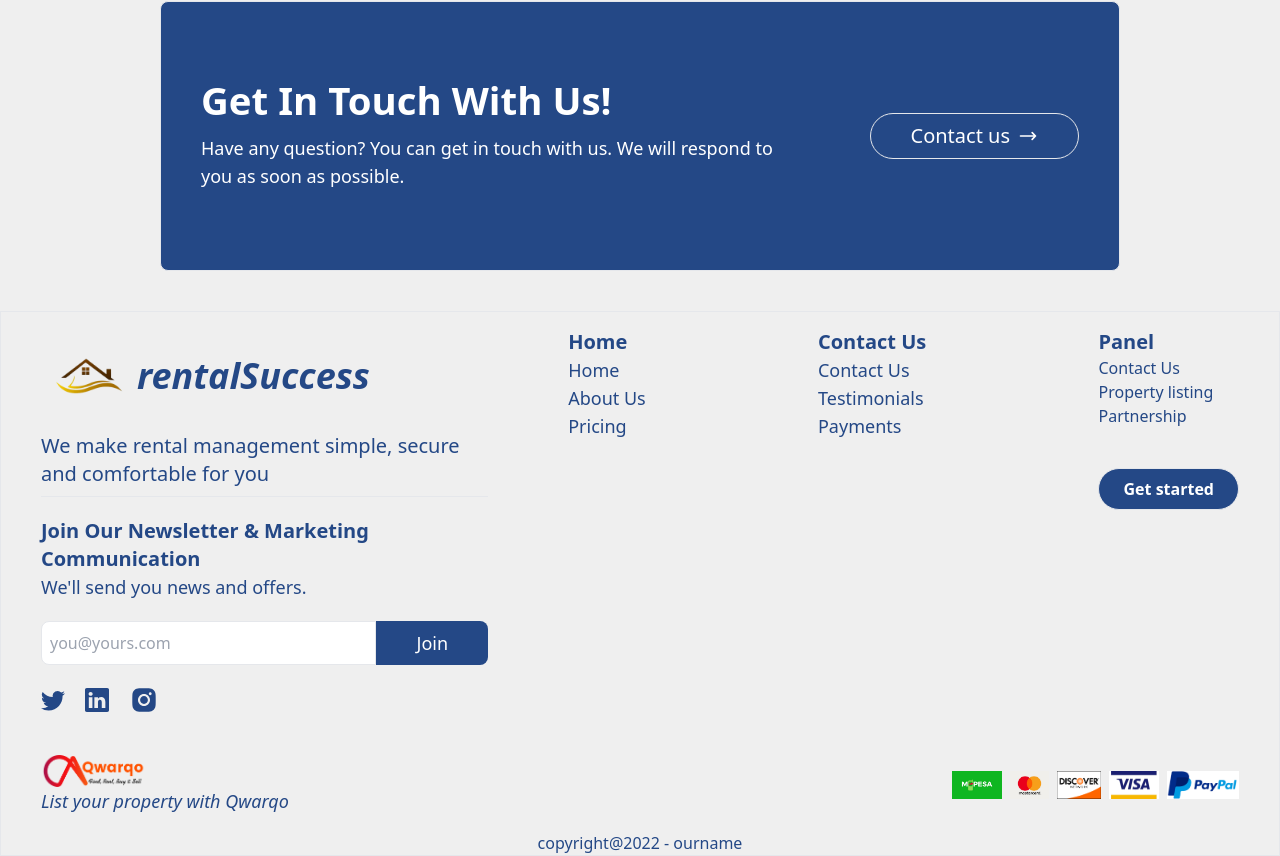
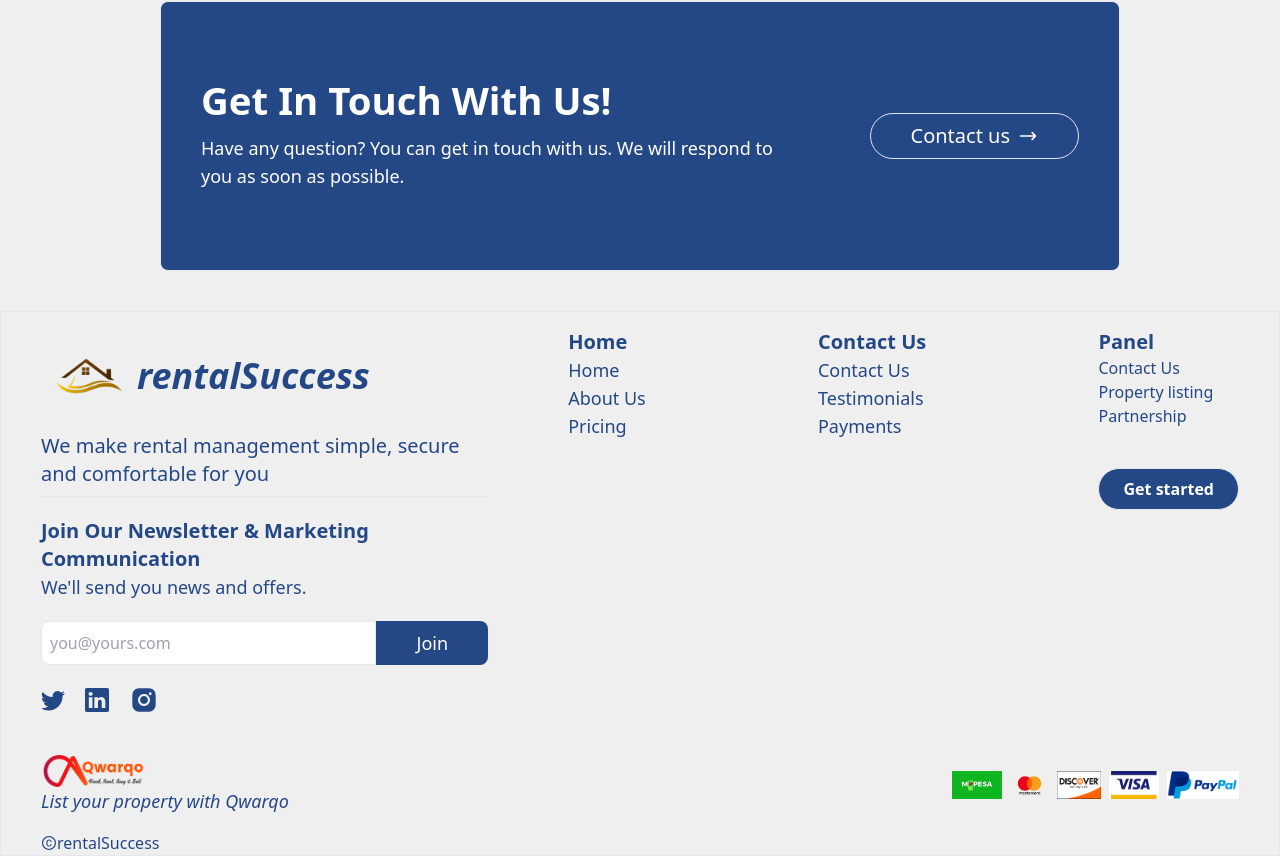
Before and after one commit to amoskyalo/rentals, a React (Create React App) app: page / in a window 1280 px wide. Shown: the part 2653-3509 px from the top of the page. Built offline with nearby package versions, Linux system fonts and the light colour scheme.

Commit message:
changes done

```diff
--- a/src/Components/Footer/Footer.jsx
+++ b/src/Components/Footer/Footer.jsx
@@ -1,7 +1,7 @@
 import React from "react";
 import logo from "../../Assets/logo2.png";
 import { BsTwitter, BsLinkedin } from "react-icons/bs";
-import { AiFillInstagram } from "react-icons/ai";
+import { AiFillInstagram, AiOutlineCopyrightCircle} from "react-icons/ai";
 import { Link } from "react-router-dom";
 
 import qwarqo from "../../Assets/qwarqo.png";
@@ -98,8 +98,8 @@ const Footer = () => {
             </p>
           </a>
           <div className="flex flex-row items-center justify-between">
-            <p className="text-sm text-navColor text-center mt-4 md:hidden">
-              @rentalSuccess
+            <p className="flex flex-row items-center text-sm text-navColor text-center mt-4 md:hidden">
+            <AiOutlineCopyrightCircle />rentalSuccess
             </p>
             <div className="flex flex-row items-center justify-end space-x-1 mt-4 md:mt-0 md:space-x-2">
               <img
@@ -131,8 +131,8 @@ const Footer = () => {
           </div>
         </div>
         <div className="hidden md:flex flex-col">
-          <p className="text-base text-navColor text-center mt-4">
-            copyright@2022 - ourname
+          <p className="flex flex-row items-center text-base text-navColor text-center mt-4">
+            <AiOutlineCopyrightCircle />rentalSuccess
           </p>
         </div>
       </div>
```
